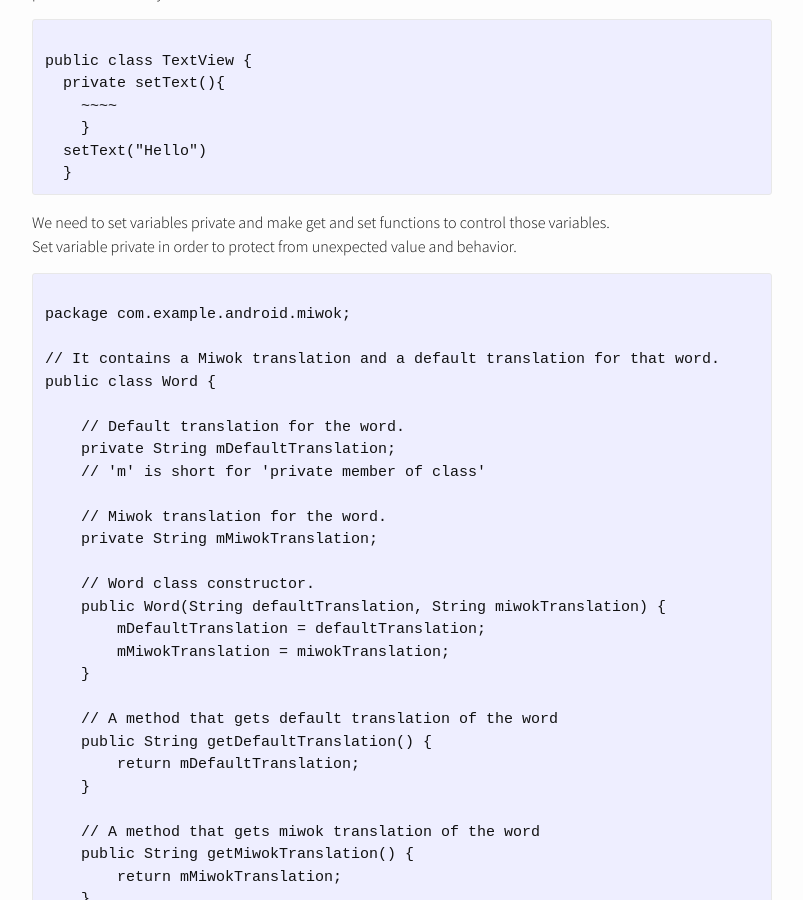
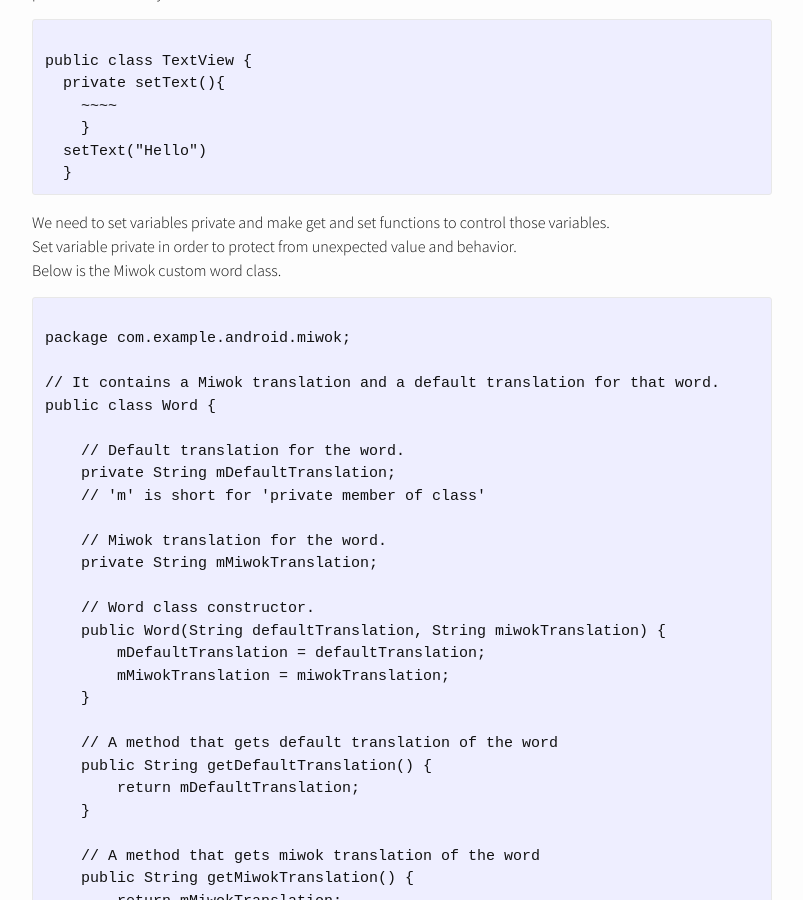
Before and after one commit to J-Shine/J-Shine.github.io, a Jekyll site: the page built from _posts/2020-03-10-custom-class.markdown, in a window 1280 px wide and 900 px high, scrolled down 823 px. Shown: the whole window, without its empty margins (238-1041 px from the left). Built offline with Jekyll 4.4.1, drawn with Linux system fonts in a browser that asks for light colours; nearby versions of some CDN libraries; comment, search, counter and statistics services are not loaded.

Commit message:
Update 2020-03-10-custom-class.markdown

```diff
--- a/_posts/2020-03-10-custom-class.markdown
+++ b/_posts/2020-03-10-custom-class.markdown
@@ -28,6 +28,8 @@ public class TextView {
 
 We need to set variables private and make get and set functions to control those variables.
 Set variable private in order to protect from unexpected value and behavior.
+Below is the Miwok custom word class.
+
 <pre><code>
 package com.example.android.miwok;
 
```
